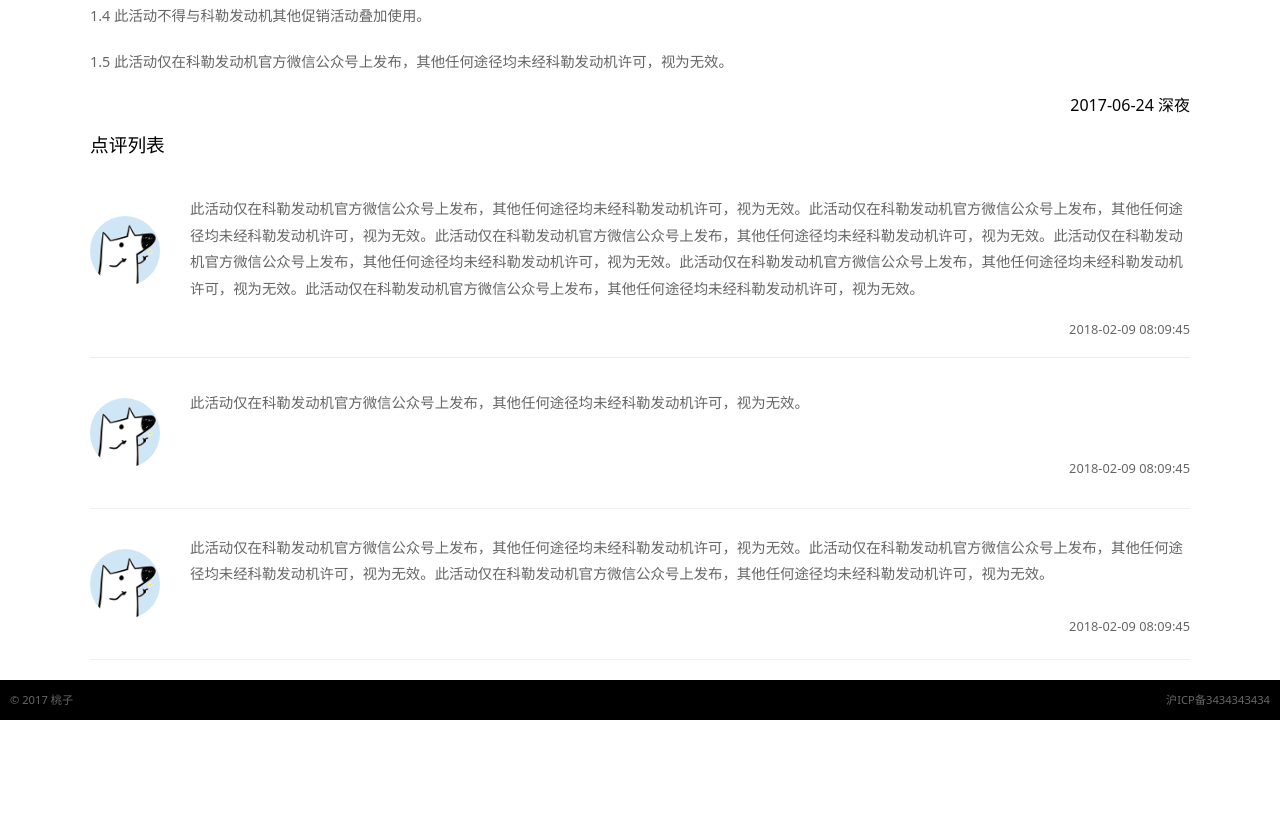
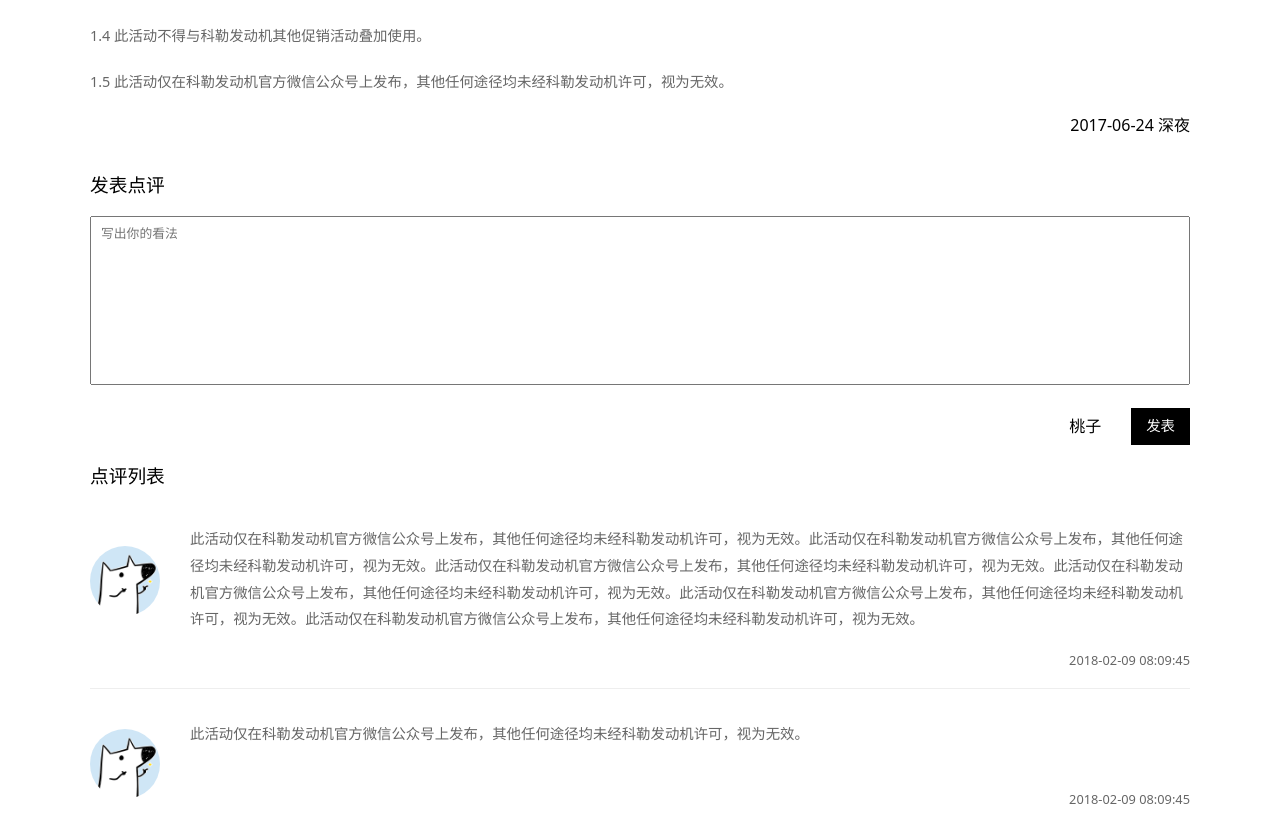
Before and after one commit to lambortao/zytao, a plain HTML site: page article-page.html in a window 1280 px wide. Shown: the part 557-1379 px from the top of the page. Before the commit the page ends 1277 px from the top, so only its background shows below. Drawn offline with Linux system fonts and the light colour scheme.

Commit message:
文章评论

```diff
--- a/article-page.html
+++ b/article-page.html
@@ -18,7 +18,7 @@
         </div>
     </header>
     <div class="article-page">
-        <div class="article-main">
+        <div class="article-big">
             <article>
                 <p>1.1 本活动仅限于科勒发动机重庆工厂生产的CH系列单缸发动机出厂日期在2017年8月1日之后，并且应用于工程机械类应用的状况。本活动仅限于科勒发动机重庆工厂生产的CH系列单缸发动机出厂日期在2017年8月1日之后，并且应用于工程机械类应用的状况。本活动仅限于科勒发动机重庆工厂生产的CH系列单缸发动机出厂日期在2017年8月1日之后，并且应用于工程机械类应用的状况。本活动仅限于科勒发动机重庆工厂生产的CH系列单缸发动机出厂日期在2017年8月1日之后，并且应用于工程机械类应用的状况。本活动仅限于科勒发动机重庆工厂生产的CH系列单缸发动机出厂日期在2017年8月1日之后，并且应用于工程机械类应用的状况。本活动仅限于科勒发动机重庆工厂生产的CH系列单缸发动机出厂日期在2017年8月1日之后，并且应用于工程机械类应用的状况。本活动仅限于科勒发动机重庆工厂生产的CH系列单缸发动机出厂日期在2017年8月1日之后，并且应用于工程机械类应用的状况。</p>
                 <p>1.2 活动范围仅限于中国大陆地区，不含港澳台地区合法经营和销售的科勒发动机下属经销网络。</p>
@@ -29,9 +29,19 @@
             <div class="article-time">
                 <p>2017-06-24 深夜</p>
             </div>
+        </div>
+        <div class="comments-main">
             <div class="comments-box">
-                <h3>点评列表</h3>
+                <div class="comments-post">
+                    <h3>发表点评</h3>
+                    <textarea name="" id="" cols="30" rows="10" placeholder="写出你的看法"></textarea>
+                    <div class="comments-input">
+                        <p class="username">桃子</p>
+                        <input type="button" value="发表">
+                    </div>
+                </div>
                 <div class="comments-list">
+                    <h3>点评列表</h3>
                     <div class="comments">
                         <figure><img src="./src/images/zytao/logo/1.png" alt=""></figure>
                         <div class="intro">
--- a/src/sass/style.scss
+++ b/src/sass/style.scss
@@ -233,12 +233,11 @@ $bgColor: #f4f4f4;
 
     .article-page{
         width: 100%;
-        padding: 20px 0;
+        min-height: calc(100vh - 20vh - 100px);
 
-        .article-main{
+        .article-big{
             max-width: 1140px;
-            min-height: calc(100vh - 20vh - 100px);
-            margin: 0px auto;
+            margin: 40px auto;
             padding: 0 20px;
 
             article{
@@ -262,6 +261,12 @@ $bgColor: #f4f4f4;
                 width: 100%;
                 text-align: right;
             }
+        }
+
+        .comments-main{
+            max-width: 1140px;
+            margin: 40px auto;
+            padding: 0 20px;
 
             .comments-box{
                 width: 100%;
@@ -269,6 +274,41 @@ $bgColor: #f4f4f4;
                 h3{
                     font-weight: 100;
                     margin: 20px 0;
+                }
+                .comments-post{
+                    textarea{
+                        width: 100%;
+                        resize: none;
+                        outline: none;
+                        padding: 10px;
+                        font-size: 0.8em;
+                        color: $fontColor6;
+                    }
+                    .comments-input{
+                        width: 100%;
+                        margin: 20px 0;
+                        display: flex;
+                        align-items: center;
+                        justify-content: flex-end;
+
+                        p{
+                            font-size: 1em;
+                            margin-right: 30px;
+                        }
+                        input{
+                            font-size: 0.9em;
+                            color: #fff;
+                            padding: 10px 15px;
+                            background: #000;
+                            border: none;
+                            transition: transform 100ms ease;
+                            cursor: pointer;
+
+                            &:active{
+                                transform: scale(0.96);
+                            }
+                        }
+                    }
                 }
                 .comments-list{
                     width: 100%;
```
Also changed, not shown: src/css/style.css, 1 other file.
